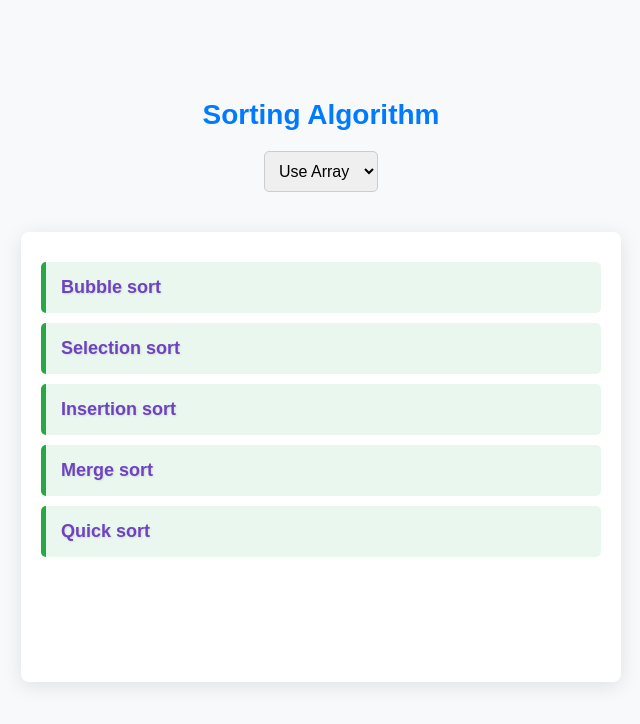
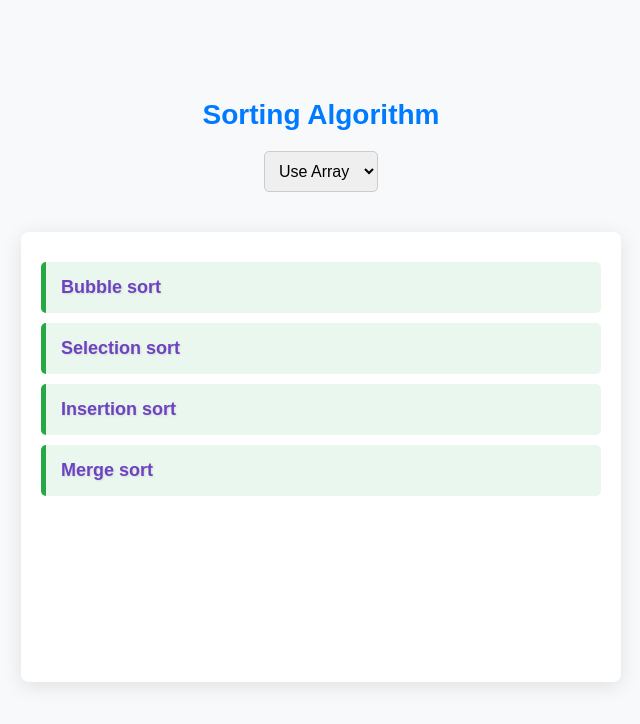
Before and after one commit to erenyeager101/DSA-multi-Algo-Simulator, a website: page templates/sort.html in a window 1280 px wide. Shown: the whole page, without its empty margins (319-959 px from the left). Drawn offline with Linux system fonts and the light colour scheme.

Commit message:
Update sort.html

```diff
--- a/templates/sort.html
+++ b/templates/sort.html
@@ -104,7 +104,7 @@
             { name: 'Selection sort', link: `selection.html` },
             { name: 'Insertion sort', link: `insertion.html` },
             { name: 'Merge sort', link: `merge.html` },
-            { name: 'Quick sort', link: `quick.html` },
+
         ];
 
         init();
```
